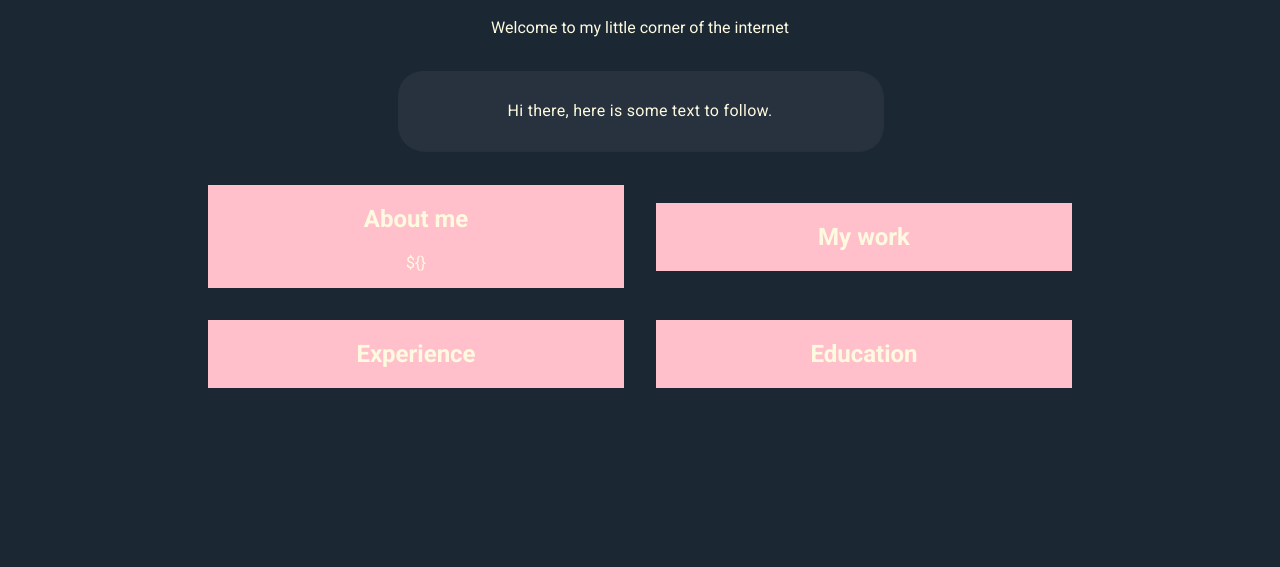
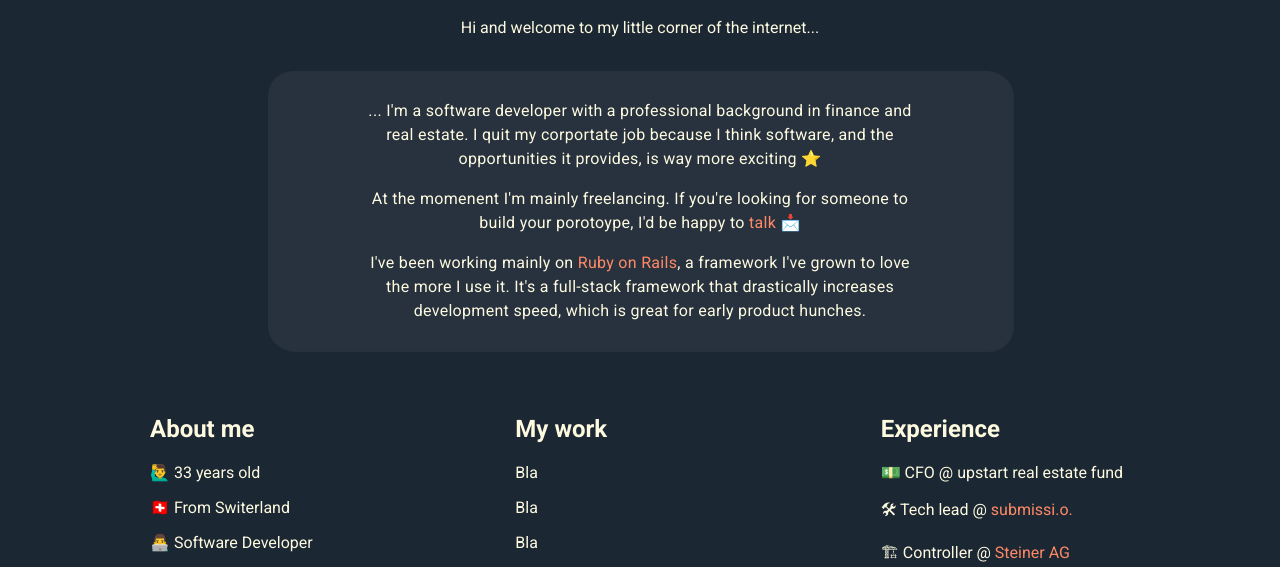
Before and after one commit to sschuez/portfolio, a website: page index.html in a window 1280 px wide. Shown: the part 381-948 px from the top of the page. Before the commit the page ends 841 px from the top, so only its background shows below. Drawn offline with Linux system fonts and the light colour scheme.

Commit message:
added content to grid layout

```diff
--- a/index.html
+++ b/index.html
@@ -40,32 +40,53 @@
 
     <!-- TITLE -->
     <h1>Stephen Schüz</h1>
-    <p>Welcome to my little corner of the internet</p>
+    <p>Hi and welcome to my little corner of the internet...</p>
 
     <!-- INTRO CARD -->
     <div class="intro-card">
-      <p>Hi there, here is some text to follow.</p>
+      <p>... I'm a software developer with a professional background in finance and real estate. I quit my corportate job because I think software, and the opportunities it provides, is way more exciting ⭐️</p>
+
+      <p>At the momenent I'm mainly freelancing. If you're looking for someone to build your porotoype, I'd be happy to <a href="mailto: stephens@hey.com" target="_blank">talk 📩</a></p>
+
+      <p>I've been working mainly on <a href="https://rubyonrails.org/" target="_blank">Ruby on Rails</a>, a framework I've grown to love the more I use it. It's a full-stack framework that drastically increases development speed, which is great for early product hunches.</p>
     </div>
 
     <!-- INFO GRID -->
     <div class="info-grid">
+
       <div class="grid-item">
         <h2>About me</h2>
         <p class="my-age"></p>
+        <p>🇨🇭 From Switerland</p>
+        <p>👨‍💻 Software Developer</p>
+        <p>🏄‍♂️ Surfing, vanlife, the usual..</p>
       </div>
+
       <div class="grid-item">
         <h2>My work</h2>
+        <p>Bla</p>
+        <p>Bla</p>
+        <p>Bla</p>
+        <p>Bla</p>
       </div>
+
       <div class="grid-item">
         <h2>Experience</h2>
+        <p>💵 CFO @ upstart real estate fund</p>
+        <p>🛠 Tech lead @ <a href="https://submissio.ch/" target="_blank">submissi.o.</a></p>
+        <p>🏗 Controller @ <a href="https://www.steiner.ch/en.html" target="_blank">Steiner AG</a></p>
       </div>
+
       <div class="grid-item">
         <h2>Education</h2>
+        <p>💻 Coding Bootcamp @ <a href="https://www.lewagon.com" target="_blank">Le Wagon</a></p>
+        <p>🏢 Masters' real estate @ <a href="https://www.curem.uzh.ch/de/weiterbildungen/masterprogramm.html" target="_blank">Uni Zurich</a></p>
+        <p>🎲 Masters' political economy @ <a href="https://www.kcl.ac.uk/study/postgraduate-taught/courses/political-economy-of-emerging-markets-msc" target="_blank">King's College London</a></p>
+        <p>📈 Bachelors' business @ <a href="https://www.zhaw.ch/en/sml/study/bachelor/international-management/" target="_blank">ZAHW</a></p>
       </div>
     </div>
 
-
-
+    <p><a href="mailto: stephens@hey.com">Get in touch!</a></p>
   </div>
   <script src="src/javascript/app.js"></script>
 </body>
--- a/src/javascript/app.js
+++ b/src/javascript/app.js
@@ -5,20 +5,15 @@ function darkMode() {
 }
 
 
+// CURRENT AGE CALCULATOR
 var dob = new Date("08/17/1988");
 //calculate month difference from current date in time
 var month_diff = Date.now() - dob.getTime();
-
 //convert the calculated difference in date format
 var age_dt = new Date(month_diff);
-
 //extract year from date
 var year = age_dt.getUTCFullYear();
-
 //now calculate the age of the user
 var age = Math.abs(year - 1970);
-
 //display the calculated age
-document.querySelector(".my-age").innerHTML = "${}"
-
-// ("Age of the date entered: " + age + " years");
+document.querySelector(".my-age").innerHTML = `🙋‍♂️ ${age} years old`;
--- a/src/scss/components/_card.sass.scss
+++ b/src/scss/components/_card.sass.scss
@@ -1,13 +1,10 @@
 @use "../config/config.sass.scss" as *;
 
 .intro-card {
-  // padding: 48px;
-  // width: 100%;
   border-radius: 25px;
   background: $card-background;
   line-height: 1.5em;
   letter-spacing: 0.3px;
-  // margin: 12px 0 0 0;
   box-shadow: 2px 1px 1px $card-background;
   position: relative;
   a {
@@ -43,7 +40,7 @@
 @media (min-width: 768px) {
   .intro-card {
     padding: 12px 36px 12px 36px;
-    margin: 34px 130px;
+    margin: 34px 100px;
   }
 }
 
@@ -51,7 +48,7 @@
 @media (min-width: 992px) {
   .intro-card {
     padding: 12px 48px 12px 48px;
-    margin: 34px 160px;
+    margin: 34px 130px;
   }
 }
 
@@ -59,6 +56,6 @@
 @media (min-width: 1200px) {
   .intro-card {
     padding: 12px 90px 12px 90px;
-    margin: 34px 190px;
+    margin: 34px 160px;
   }
 }
--- a/src/scss/config/config.sass.scss
+++ b/src/scss/config/config.sass.scss
@@ -7,6 +7,8 @@ $background-color-dark: #1B2733;
 
 $font-color: #1B2733;
 $font-color-dark: #fefae0;
+$links: #ff8966;
+$links-dark: #ff8966;
 
 $font-family: 'Roboto', sans-serif;
 
--- a/src/scss/pages/_grid.sass.scss
+++ b/src/scss/pages/_grid.sass.scss
@@ -2,12 +2,17 @@
 
 .info-grid {
   display: grid;
-  grid-template-columns: repeat(auto-fit, minmax(300px, 1fr));
+  grid-template-columns: repeat(auto-fit, minmax(250px, 1fr));
   gap: 2rem;
   padding: 0;
-  align-items: center // This one changes cards to their size even if grid is larger
+  // align-items: center // Changes cards to their size even if grid is larger
 }
 
 .grid-item {
-  background-color: pink;
+  text-align: left;
+  // background-color: blue;
+  width: 300px;
+  height: auto;
+  margin: 0 auto;
+  padding: 10px 10px 10px 42px;
 }
--- a/src/scss/pages/_home.sass.scss
+++ b/src/scss/pages/_home.sass.scss
@@ -16,6 +16,10 @@ p {
   font-family: $font-family;
 }
 
+a {
+  color: $links;
+  text-decoration: none;
+}
 
 body {
   background-color: $background-color;
@@ -28,6 +32,14 @@ body {
 .dark-mode {
   background-color: $background-color-dark;
   color: $font-color-dark;
+
+  a {
+    color: $links-dark;
+  }
+}
+
+.dark-mode a {
+  columns: red;
 }
 
 /* RESPONSIVE */
@@ -59,7 +71,7 @@ body {
 /* Large devices (desktops, 992px and up) */
 @media (min-width: 992px) {
   .background-main {
-    padding: 24px 150px 64px 150px;
+    padding: 24px 70px 64px 70px;
   }
 
 }
@@ -67,7 +79,7 @@ body {
 /* Extra large devices (large desktops, 1200px and up) */
 @media (min-width: 1200px) {
   .background-main {
-    padding: 24px 200px 64px 200px;
+    padding: 24px 100px 64px 100px;
   }
 
 }
```
Also changed, not shown: src/css/main.css, 1 other file.
